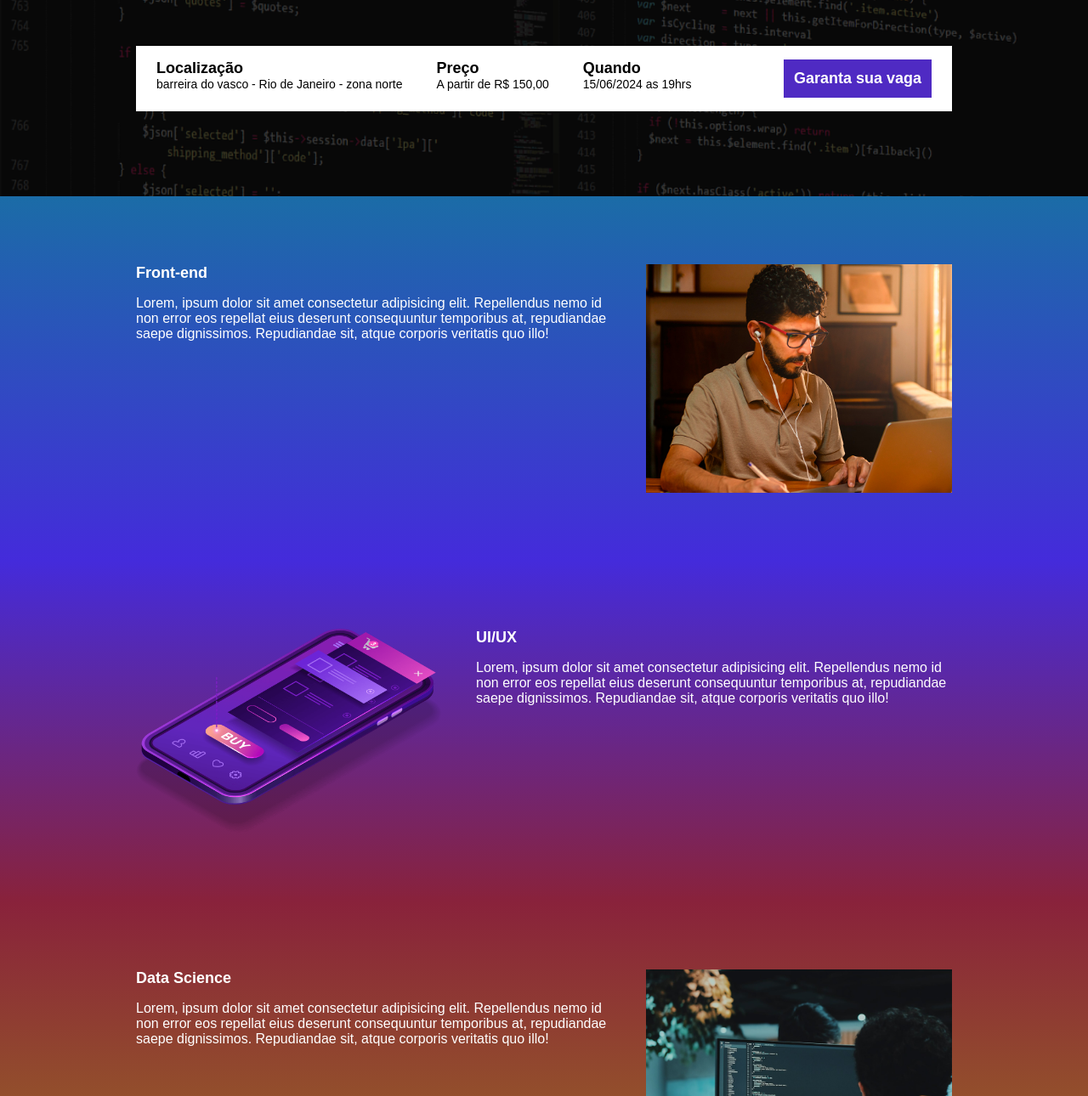
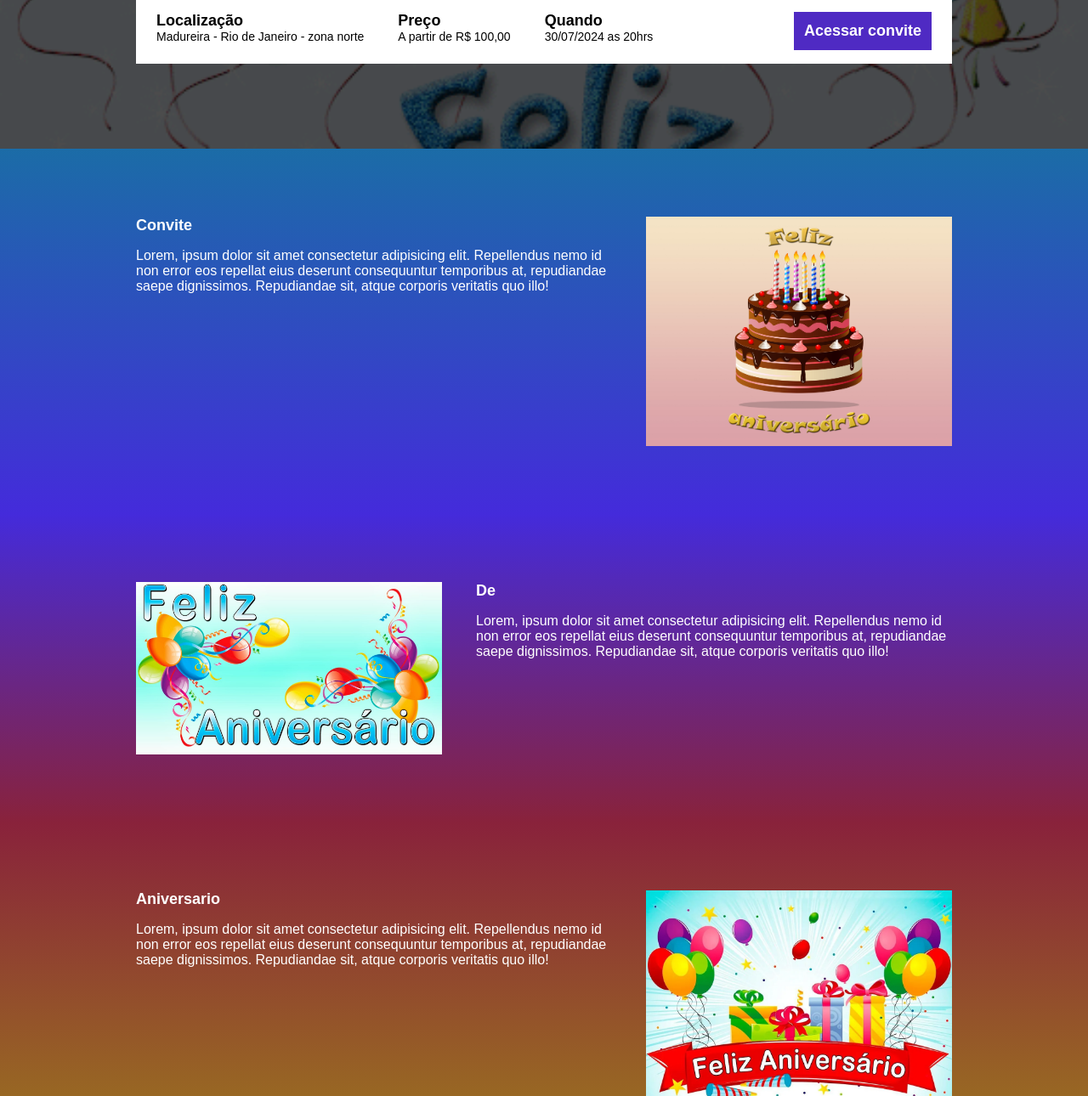
Before and after one commit to rafaelebac12/ebac_talks, a website built with Parcel: page src/index.html in a window 1280 px wide. Shown: the part 330-1620 px from the top of the page at 85% size. Built offline with nearby package versions, Linux system fonts and the light colour scheme; a web font is replaced by a local one.

Commit message:
aniversario ebac

```diff
--- a/src/index.html
+++ b/src/index.html
@@ -13,27 +13,27 @@
 <body>
     <header class="hero">
         <div class="container">
-            <img class="hero__logo" src="./images/ebac_logo.svg" alt="Ebac">
+            <img class="hero__logo" src="./images/logo parabens.png" alt="Aniversario">
             <p class="hero__text">
-                O maior evendo de tecnologia do Brasil começa em <span id="contador"></span>
+                O Aniversario do Melhor Aluno Começa em <span id="contador"></span>
             </p>
             <div class="infos-bar">
                 <ul class="infos-bar__infos">
                     <li class="infos-bar__infos__item">
                         <b>Localização</b>
-                        barreira do vasco - Rio de Janeiro - zona norte
+                        Madureira - Rio de Janeiro - zona norte
                     </li>
                     <li class="infos-bar__infos__item">
                         <b>Preço</b>
-                        A partir de R$ 150,00
+                        A partir de R$ 100,00
                     </li>
                     <li class="infos-bar__infos__item">
                         <b>Quando</b>
-                        15/06/2024 as 19hrs
+                        30/07/2024 as 20hrs
                     </li>
                 </ul>
                 <a href="#" class="button button--primary">
-                    Garanta sua vaga
+                    Acessar convite
                 </a>
             </div>
         </div>
@@ -42,45 +42,45 @@
     <section class="event event--frontend">
         <div class="container">
             <div class="event__details" data-aos="fade-right">
-                <h2 class="event__details__title">Front-end</h2>
+                <h2 class="event__details__title">Convite</h2>
                 <p class="event__details__description">
                     Lorem, ipsum dolor sit amet consectetur adipisicing elit. Repellendus nemo id non error eos repellat eius deserunt consequuntur temporibus at, repudiandae saepe dignissimos. Repudiandae sit, atque corporis veritatis quo illo!
                 </p>
             </div>
-            <img class="event__image" src="./images/frontend.png" alt="Front-end">
+            <img class="event__image" src="./images/feliz-aniversario-2-scaled.jpg" alt="Aniversario">
         </div>
     </section>
     <section class="event event--ui-ux event--image-left">
         <div class="container" data-aos="fade-left">
             <div class="event__details">
-                <h2 class="event__details__title">UI/UX</h2>
+                <h2 class="event__details__title">De</h2>
                 <p class="event__details__description">
                     Lorem, ipsum dolor sit amet consectetur adipisicing elit. Repellendus nemo id non error eos repellat eius deserunt consequuntur temporibus at, repudiandae saepe dignissimos. Repudiandae sit, atque corporis veritatis quo illo!
                 </p>
             </div>
-            <img class="event__image" src="./images/ui-ux.png" alt="ui-ux">
+            <img class="event__image" src="./images/mensagens-aniversario-frases-parabens.jpg" alt="parabens">
         </div>
     </section>
     <section class="event event--data-science">
         <div class="container" data-aos="fade-right">
             <div class="event__details">
-                <h2 class="event__details__title">Data Science</h2>
+                <h2 class="event__details__title">Aniversario</h2>
                 <p class="event__details__description">
                     Lorem, ipsum dolor sit amet consectetur adipisicing elit. Repellendus nemo id non error eos repellat eius deserunt consequuntur temporibus at, repudiandae saepe dignissimos. Repudiandae sit, atque corporis veritatis quo illo!
                 </p>
             </div>
-            <img class="event__image" src="./images/data.png" alt="data">
+            <img class="event__image" src="./images/aniversario-feliz-mensagem.webp" alt="parabens">
         </div>
     </section>
     <section class="event event--backend event--image-left">
         <div class="container" data-aos="fade-left">
             <div class="event__details">
-                <h2 class="event__details__title">Back-end</h2>
+                <h2 class="event__details__title">Do melhor aluno</h2>
                 <p class="event__details__description">
                     Lorem, ipsum dolor sit amet consectetur adipisicing elit. Repellendus nemo id non error eos repellat eius deserunt consequuntur temporibus at, repudiandae saepe dignissimos. Repudiandae sit, atque corporis veritatis quo illo!
                 </p>
             </div>
-            <img class="event__image" src="./images/backend.png" alt="backend">
+            <img class="event__image" src="./images/OIP.jpeg" alt="Aniversario">
         </div>
     </section>
     <script src="https://unpkg.com/aos@next/dist/aos.js"></script>
--- a/src/scripts/main.js
+++ b/src/scripts/main.js
@@ -1,6 +1,6 @@
 AOS.init();
 
-const datadoevento = new Date("jun 29, 2024 20:00:00");
+const datadoevento = new Date("jul 30, 2024 20:00:00");
 const timestampdoevento = datadoevento.getTime();
 
 const contaashoras = setInterval(function()  {
--- a/src/styles/hero.scss
+++ b/src/styles/hero.scss
@@ -3,7 +3,7 @@
 .hero {
     padding-top: 64px;
     padding-bottom: 100px;
-    background-image: url(../images/fundo.png);
+    background-image: url(../images/ff.gif);
     background-repeat: no-repeat;
     background-size: cover;
     position: relative;
```
Also changed, not shown: src/images/OIP.jpeg (added), src/images/aniversario-feliz-mensagem.webp (added), src/images/feliz-aniversario-2-scaled.jpg (added), src/images/ff.gif (added), src/images/logo parabens.png (added), src/images/mensagens-aniversario-frases-parabens.jpg (added).
